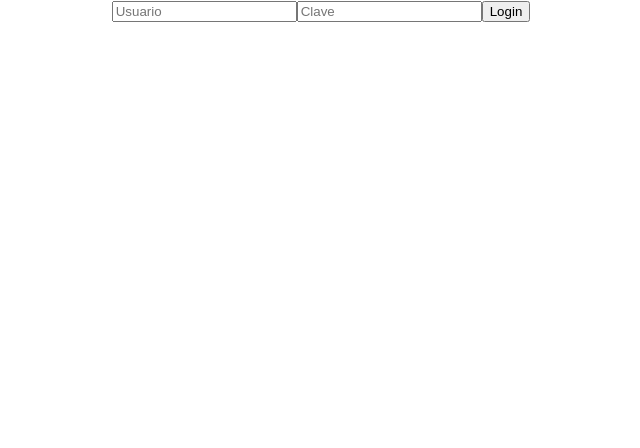
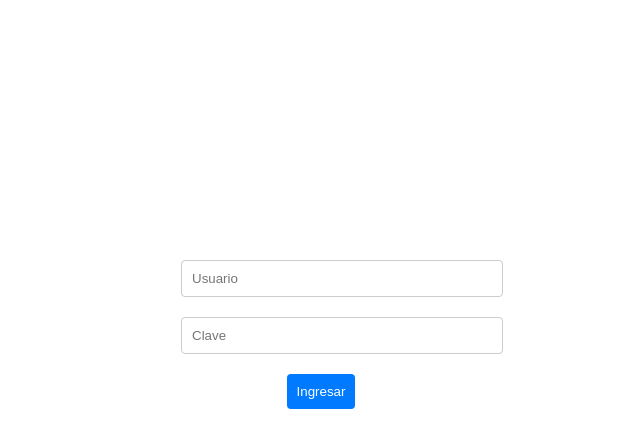
Before and after one commit to BovoliniJuan/BaseDeDatos2Proyecto, a React (Create React App) app in the folder client/: page / in a window 1280 px wide. Shown: the top 448 px of the page, without its empty margins (319-959 px from the left). Built offline with nearby package versions, Linux system fonts and the light colour scheme.

Commit message:
Redireccion de menu

```diff
--- a/client/package.json
+++ b/client/package.json
@@ -8,6 +8,7 @@
     "@testing-library/user-event": "^13.5.0",
     "react": "^18.3.1",
     "react-dom": "^18.3.1",
+    "react-router-dom": "^6.26.2",
     "react-scripts": "5.0.1",
     "web-vitals": "^2.1.4"
   },
@@ -34,5 +35,8 @@
       "last 1 firefox version",
       "last 1 safari version"
     ]
+  },
+  "devDependencies": {
+    "@babel/plugin-proposal-private-property-in-object": "^7.21.11"
   }
 }
--- a/client/public/index.html
+++ b/client/public/index.html
@@ -24,7 +24,7 @@
       work correctly both with client-side routing and a non-root public URL.
       Learn how to configure a non-root public URL by running `npm run build`.
     -->
-    <title>React App</title>
+    <title>Tablero tickets</title>
   </head>
   <body>
     <noscript>You need to enable JavaScript to run this app.</noscript>
--- a/client/src/App.js
+++ b/client/src/App.js
@@ -1,6 +1,6 @@
 // import logo from './logo.svg';
 import './App.css';
-import Login from './login'; // Importa el componente Login
+import Login from './components/login'; // Importa el componente Login
 
 function App() {
   return (
--- a/client/src/Login.js
+++ /dev/null
@@ -1,50 +0,0 @@
-import React, { useState } from 'react';
-
-const Login = () => {
-    const [usuario, setUsuario] = useState('');
-    const [clave, setClave] = useState('');
-    const [message, setMessage] = useState('');
-
-    const handleLogin = async (e) => {
-        e.preventDefault();
-
-        const response = await fetch('http://localhost:9000/backend/login.php', {
-            method: 'POST',
-            headers: {
-                'Content-Type': 'application/x-www-form-urlencoded',
-            },
-            body: new URLSearchParams({
-                'usuario': usuario,
-                'clave': clave
-            })
-        });
-
-        const data = await response.json();
-        setMessage(data.message);
-    };
-
-    return (
-        <div>
-            <form onSubmit={handleLogin}>
-                <input
-                    type="text"
-                    placeholder="Usuario"
-                    value={usuario}
-                    onChange={(e) => setUsuario(e.target.value)}
-                    required
-                />
-                <input
-                    type="password"
-                    placeholder="Clave"
-                    value={clave}
-                    onChange={(e) => setClave(e.target.value)}
-                    required
-                />
-                <button type="submit">Login</button>
-            </form>
-            {message && <p>{message}</p>}
-        </div>
-    );
-};
-
-export default Login;
--- /dev/null
+++ b/client/src/components/login.js
@@ -0,0 +1,86 @@
+import React, { useState } from 'react';
+// import { useNavigate } from 'react-router-dom';
+
+const Login = () => {
+    const [usuario, setUsuario] = useState('');
+    const [clave, setClave] = useState('');
+    const [message, setMessage] = useState('');
+    // const navigate = useNavigate();
+
+    const handleLogin = async (e) => {
+        e.preventDefault();
+
+        const response = await fetch('http://localhost:9000/backend/login.php', {
+            method: 'POST',
+            headers: {
+                'Content-Type': 'application/x-www-form-urlencoded',
+            },
+            body: new URLSearchParams({
+                'usuario': usuario,
+                'clave': clave
+            })
+        });
+
+        const data = await response.json();
+        setMessage(data.message);
+
+        // if (response.success) {
+        //     // Redirigir al menú principal
+        //     navigate('/menu');
+        // }
+    };
+
+    return (
+        <form onSubmit={handleLogin} style={styles.form}>
+            <div style={styles.inputContainer}>
+                <input
+                    type="text"
+                    placeholder="Usuario"
+                    value={usuario}
+                    onChange={(e) => setUsuario(e.target.value)}
+                    required
+                    style={styles.input}
+                />
+                <input
+                    type="password"
+                    placeholder="Clave"
+                    value={clave}
+                    onChange={(e) => setClave(e.target.value)}
+                    required
+                    style={styles.input}
+                />
+                <button type="submit" style={styles.button}>Ingresar</button>
+
+                {message && <p>{message}</p>}
+            </div>
+        </form>
+    );
+};
+const styles = {
+    form: {
+        display: 'flex',
+        flexDirection: 'column',
+        width: '300px', // Ancho del formulario
+        margin: '250px auto', // Centrar el formulario
+    },
+    inputContainer: {
+        marginBottom: '15px', // Espacio entre inputs
+    },
+    input: {
+        width: '100%', // Ancho completo del input
+        padding: '10px', // Espaciado interno del input
+        border: '1px solid #ccc', // Borde del input
+        borderRadius: '4px', // Bordes redondeados
+        margin: '10px'
+    },
+    button: {
+        padding: '10px',
+        backgroundColor: '#007BFF', // Color de fondo del botón
+        color: '#fff', // Color del texto del botón
+        border: 'none',
+        borderRadius: '4px',
+        cursor: 'pointer',
+        margin: '10px'
+    },
+};
+export default Login;
```
Also changed, not shown: client/src/components/menu.js (added, +29 -0 lines), 1 other file (tests, documents, lock files or other folders).
